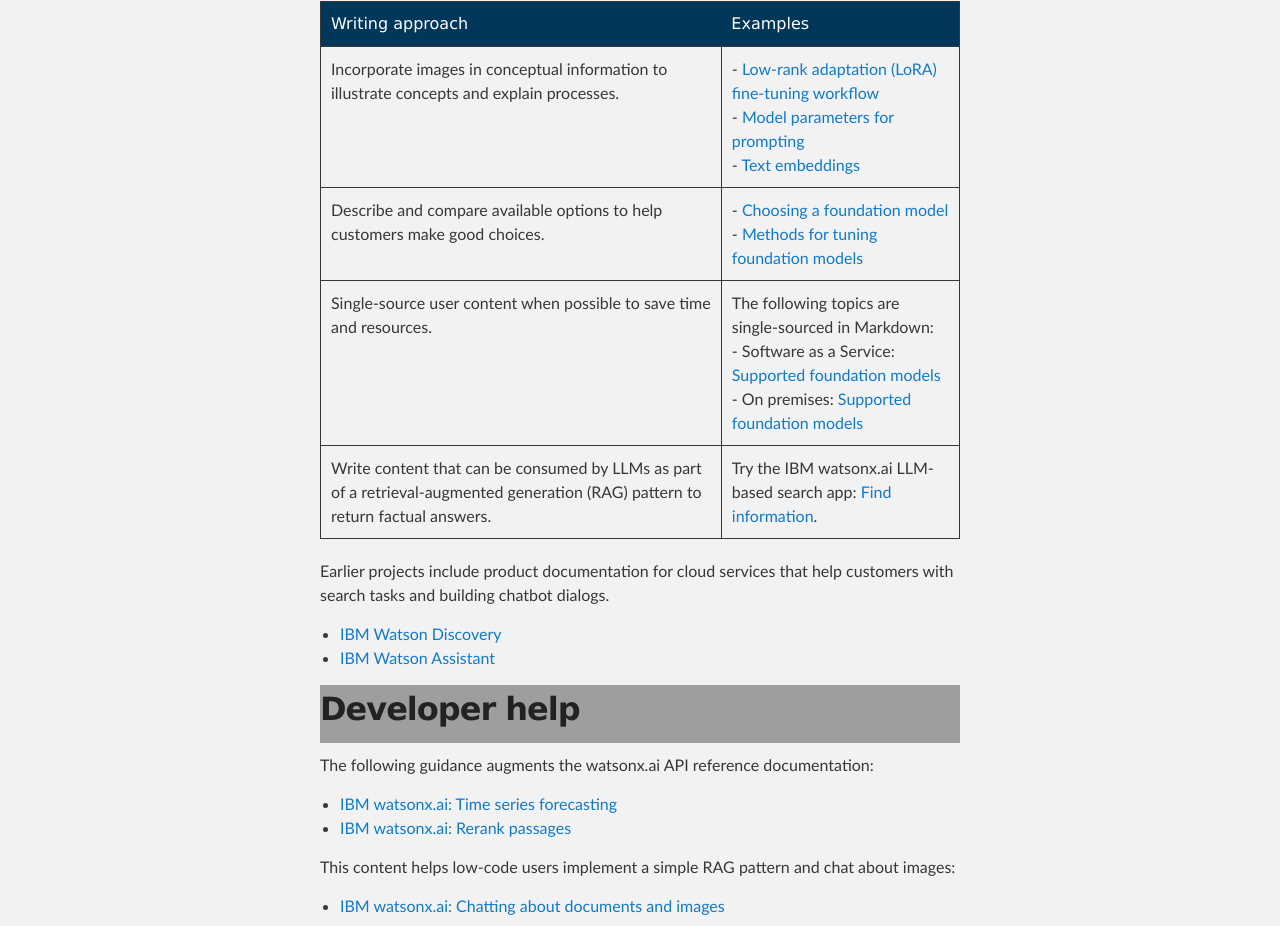
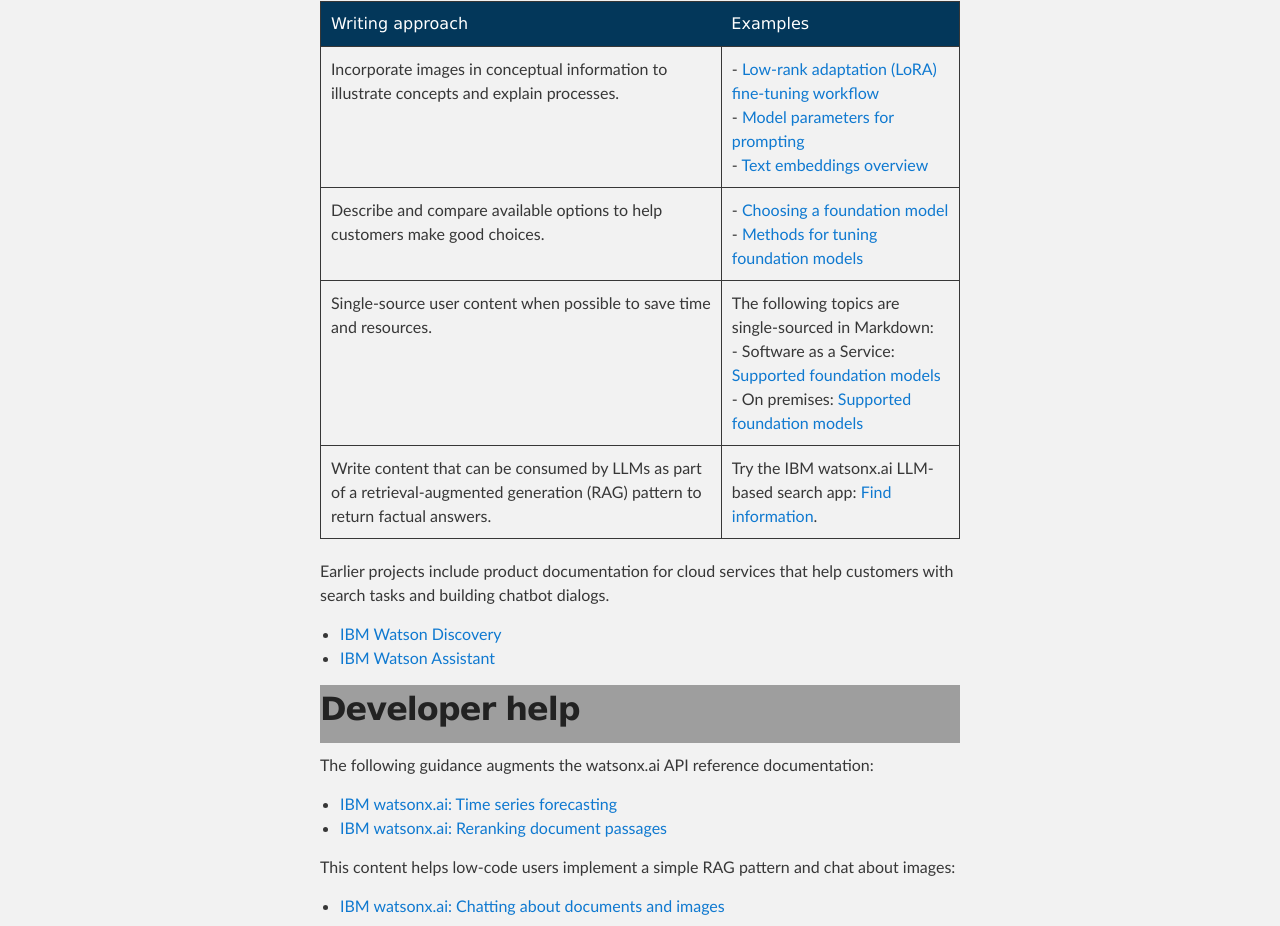
Before and after one commit to michelle-miller/michelle-miller.github.io, a Jekyll site: the page built from index.md, in a window 1280 px wide. Shown: the part 619-1545 px from the top of the page. Built offline with Jekyll 4.4.1, drawn with Linux system fonts in a browser that asks for light colours; our own code applies the rules of GitHub Pages for plain Markdown files; grey boxes are pictures that could not be loaded.

Commit message:
small edits

```diff
--- a/index.md
+++ b/index.md
@@ -14,7 +14,7 @@ See [Developing generative AI solutions with foundation models](https://www.ibm.
 
 | Writing approach | Examples |
 |------------------|----------|
-| Incorporate images in conceptual information to illustrate concepts and explain processes. | - [Low-rank adaptation (LoRA) fine-tuning workflow](https://www.ibm.com/docs/SSLSRPV_latest/wsj/analyze-data/fm-tuning-methods-lora.html#lora-workflow){:target="_blank"}<br/> - [Model parameters for prompting](https://www.ibm.com/docs/SSYOK8/wsj/analyze-data/fm-model-parameters.html){:target="_blank"}<br/> - [Text embeddings](https://www.ibm.com/docs/SSYOK8/wsj/analyze-data/fm-embed-overview.html){:target="_blank"} |
+| Incorporate images in conceptual information to illustrate concepts and explain processes. | - [Low-rank adaptation (LoRA) fine-tuning workflow](https://www.ibm.com/docs/SSLSRPV_latest/wsj/analyze-data/fm-tuning-methods-lora.html#lora-workflow){:target="_blank"}<br/> - [Model parameters for prompting](https://www.ibm.com/docs/SSYOK8/wsj/analyze-data/fm-model-parameters.html){:target="_blank"}<br/> - [Text embeddings overview](https://www.ibm.com/docs/SSYOK8/wsj/analyze-data/fm-embed-overview.html){:target="_blank"} |
 | Describe and compare available options to help customers make good choices. | - [Choosing a foundation model](https://www.ibm.com/docs/SSYOK8/wsj/analyze-data/fm-model-choose.html){:target="_blank"}<br/> - [Methods for tuning foundation models](https://www.ibm.com/docs/SSLSRPV_latest/wsj/analyze-data/fm-tuning-methods.html){:target="_blank"} |
 | Single-source user content when possible to save time and resources. | The following topics are single-sourced in Markdown:<br/> - Software as a Service: [Supported foundation models](https://www.ibm.com/docs/SSYOK8/wsj/analyze-data/fm-models.html){:target="_blank"}<br/> - On premises: [Supported foundation models](https://www.ibm.com/docs/SSLSRPV_latest/wsj/analyze-data/fm-models.html){:target="_blank"} |
 | Write content that can be consumed by LLMs as part of a retrieval-augmented generation (RAG) pattern to return factual answers. | Try the IBM watsonx.ai LLM-based search app: [Find information](https://dataplatform.cloud.ibm.com/docs/content/wsj/getting-started/welcome-main.html?context=wx){:target="_blank"}. |
@@ -30,7 +30,7 @@ Earlier projects include product documentation for cloud services that help cust
 The following guidance augments the watsonx.ai API reference documentation:
 
 - [IBM watsonx.ai: Time series forecasting](https://www.ibm.com/docs/SSYOK8/wsj/analyze-data/fm-api-time-series.html){:target="_blank"}
-- [IBM watsonx.ai: Rerank passages](https://www.ibm.com/docs/SSYOK8/wsj/analyze-data/fm-api-rerank.html#api){:target="_blank"}
+- [IBM watsonx.ai: Reranking document passages](https://www.ibm.com/docs/SSYOK8/wsj/analyze-data/fm-api-rerank.html#api){:target="_blank"}
 
 This content helps low-code users implement a simple RAG pattern and chat about images:
 
```
